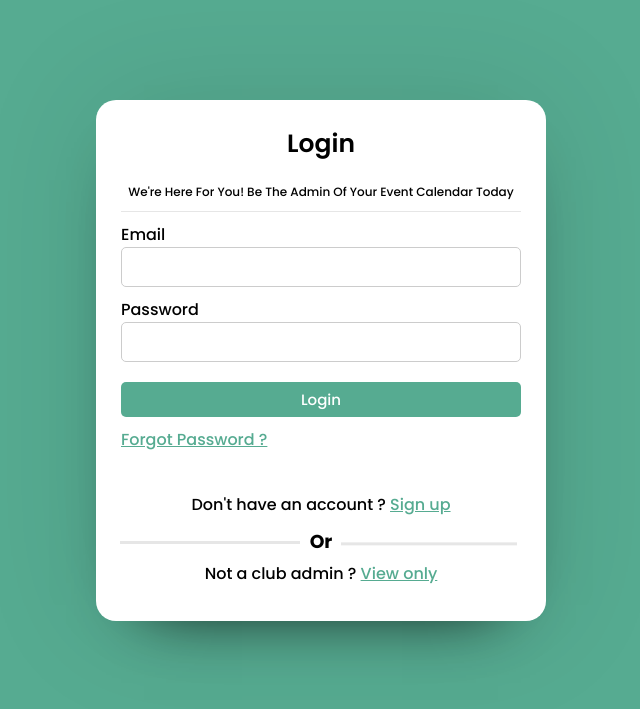
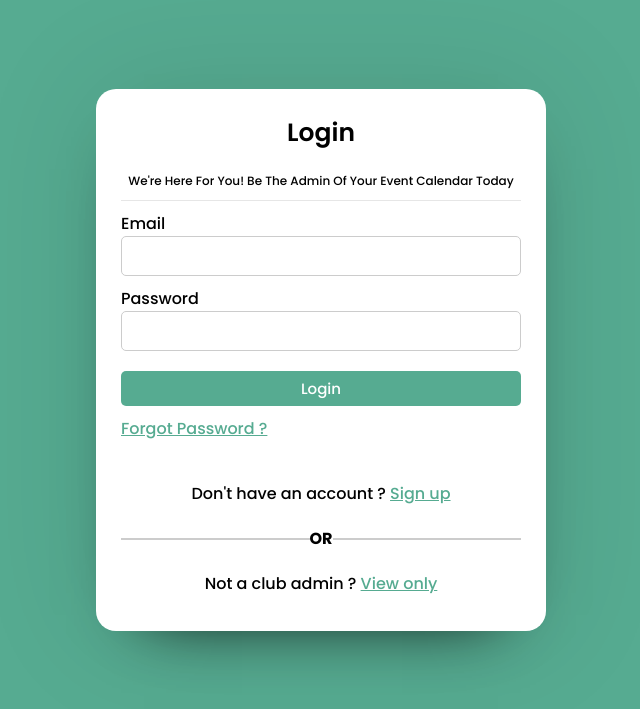
Before and after one commit to ridia6390/fyp_calventer, a PHP site: page /calventer/login.php in a window 1280 px wide. Shown: the top 709 px of the page, without its empty margins (319-959 px from the left). Run offline with PHP 8.4, Linux system fonts and the light colour scheme.

Commit message:
fixed separator

```diff
--- a/login.php
+++ b/login.php
@@ -69,11 +69,10 @@ session_start();
           </div>
 
 
-            <h3 class="border-left">Or</h3>
 
-
-
-
+            <div class="separator">
+            <span class="or">OR</span>
+        </div>
           <div class="link-three">
             Not a club admin ? <a href="cover.php"> View only</a>
           </div>
--- a/style/login.css
+++ b/style/login.css
@@ -92,7 +92,7 @@ body {
   margin-bottom: 10px;
 }
 
-.border-left {
+/* .border-left {
   text-align: center;
   margin-bottom: 5px;
   position: relative;
@@ -116,6 +116,21 @@ body {
   right: 1%;
   border-top: 3px solid #e6e6e6;
   transform: translateY(45%);
+}  */
+
+.separator {
+  display: flex;
+  align-items: center;
+  text-align: center;
+  font-weight: 700;
+  margin: 20px 0;
+}
+
+.separator::before,
+.separator::after {
+  content: "";
+  flex: 1;
+  border-bottom: 2px solid #ccc;
 }
 
 
```
